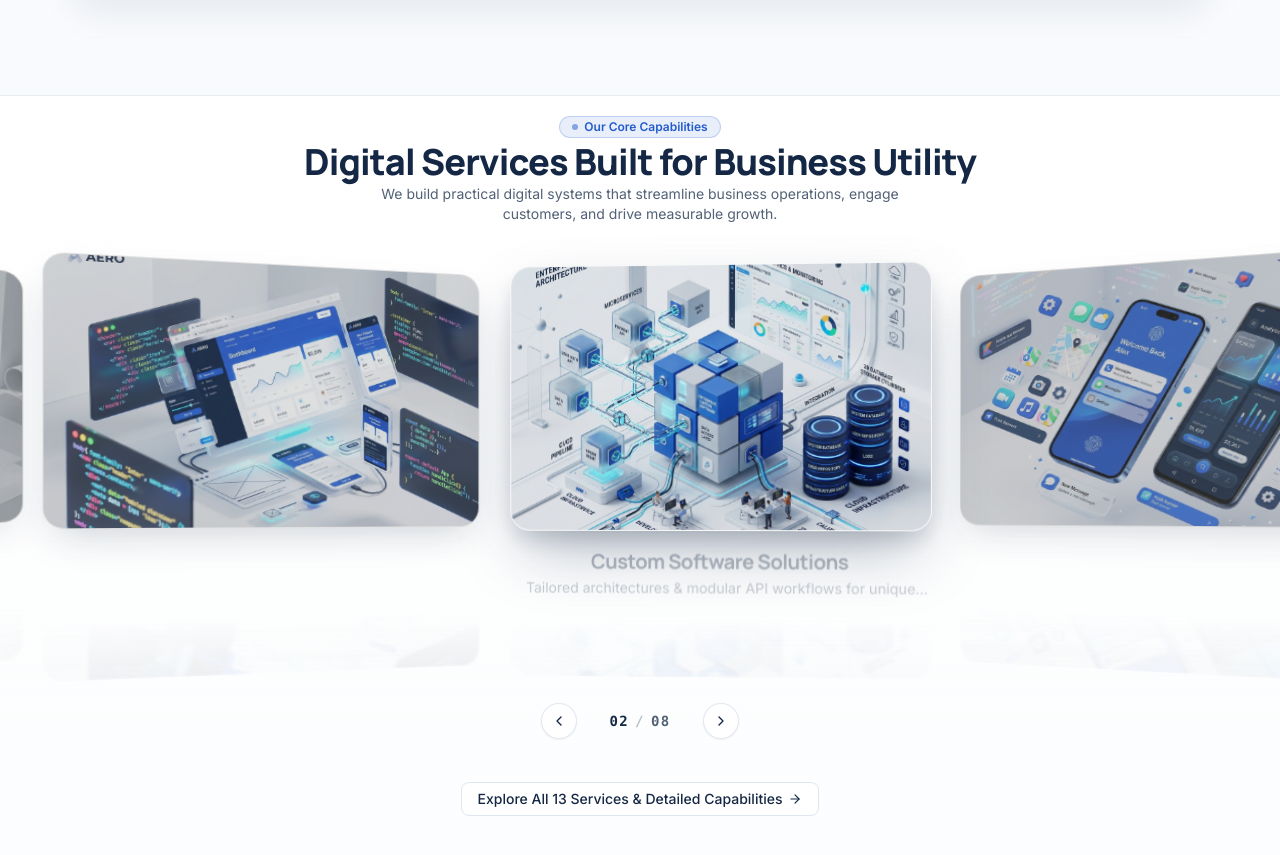
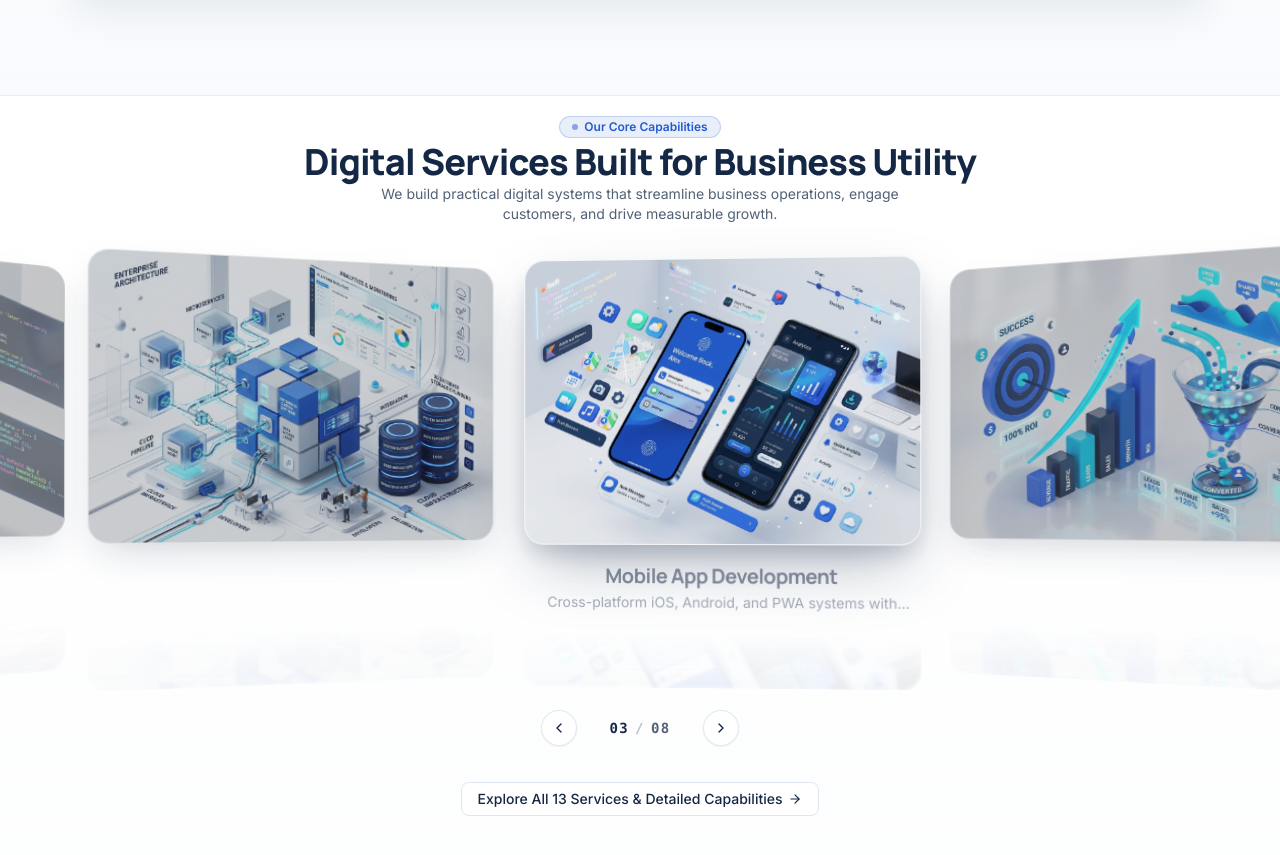
Before and after one commit to UdaySolutionsOfficial/Usolve, a React (Vite) app: page / in a window 1280 px wide. Shown: the part 1739-2594 px from the top of the page. Built offline with nearby package versions, Linux system fonts and the light colour scheme; no server answers.

Commit message:
feat(services): taller uncropped card height, bidirectional scroll-locked progression, and smooth arrow navigation

```diff
--- a/src/components/common/ConcaveCarousel.tsx
+++ b/src/components/common/ConcaveCarousel.tsx
@@ -1,5 +1,5 @@
 import React, { useRef, useState, useEffect, useCallback } from 'react';
-import { useReducedMotion } from 'framer-motion';
+import { useScroll, useSpring, useTransform, useReducedMotion } from 'framer-motion';
 import { ChevronLeft, ChevronRight } from 'lucide-react';
 import { Link } from 'react-router-dom';
 
@@ -23,8 +23,7 @@ export interface ConcaveCarouselProps {
   radius?: number; // corner radius in px, default 20
   reflection?: number; // reflection opacity, default 0.14
   dim?: number; // edge dimming factor, default 0.35
-  autoplay?: boolean; // natural automatic smooth moving loop
-  speed?: number; // continuous drift speed (panels/sec)
+  scrollTargetRef?: React.RefObject<HTMLElement | null>;
   className?: string;
 }
 
@@ -38,23 +37,16 @@ export const ConcaveCarousel: React.FC<ConcaveCarouselProps> = ({
   radius = 20,
   reflection = 0.14,
   dim = 0.35,
-  autoplay = true,
-  speed = 0.12, // Silky smooth natural drift: ~8s per card transition
+  scrollTargetRef,
   className = '',
 }) => {
   const containerRef = useRef<HTMLDivElement>(null);
   const trackRef = useRef<HTMLDivElement>(null);
   const shouldReduceMotion = useReducedMotion();
 
-  const [currentIndex, setCurrentIndex] = useState<number>(startIndex);
-  const [isDragging, setIsDragging] = useState(false);
-  const isDraggingRef = useRef(false);
-  const isHoveredRef = useRef(false);
-  const dragStartXRef = useRef(0);
-  const dragStartIndexRef = useRef(0);
-  const lastScrollYRef = useRef(typeof window !== 'undefined' ? window.scrollY : 0);
+  const totalItems = items.length;
 
-  // Initialize with exact window dimensions
+  // Viewport dimensions
   const [viewportWidth, setViewportWidth] = useState(() =>
     typeof window !== 'undefined' ? window.innerWidth : 1200
   );
@@ -72,82 +64,77 @@ export const ConcaveCarousel: React.FC<ConcaveCarouselProps> = ({
     return () => window.removeEventListener('resize', handleResize);
   }, []);
 
-  const totalItems = items.length;
-
-  // INCREASED HEIGHT & CARD SIZING:
-  // Taller panel height with 1.26 aspect ratio ensures the 3D artwork inside
-  // is 100% visible vertically with NO top/bottom cropping.
+  // SUBSTANTIALLY INCREASED CARD HEIGHT:
+  // Taller portrait/semi-square aspect ratio (~1.12) ensures images are
+  // fully visible with plenty of vertical height and zero cropping.
   let panelHeight: number;
-  if (viewportHeight < 620) {
-    panelHeight = 245;
-  } else if (viewportHeight < 720) {
-    panelHeight = 290;
-  } else if (viewportHeight < 850) {
-    panelHeight = 330;
+  if (viewportHeight < 640) {
+    panelHeight = 260;
+  } else if (viewportHeight < 740) {
+    panelHeight = 310;
+  } else if (viewportHeight < 880) {
+    panelHeight = 350;
   } else if (viewportHeight < 1050) {
-    panelHeight = 365;
+    panelHeight = 385;
   } else {
-    panelHeight = 400;
+    panelHeight = 420;
   }
 
-  // Mobile constraint
+  // Mobile width constraint
   if (viewportWidth < 500) {
-    panelHeight = Math.min(panelHeight, Math.round((viewportWidth - 48) / 1.26));
+    panelHeight = Math.min(panelHeight, Math.round((viewportWidth - 48) / 1.12));
   }
 
-  // 1.26 aspect ratio perfectly matches the 1200x896 source images vertically
-  const aspect = 1.26;
+  // 1.12 aspect ratio gives tall, prominent cards where full artwork is visible
+  const aspect = 1.12;
   const panelWidth = Math.round(panelHeight * aspect);
 
-  // NATURAL AUTOMATIC SMOOTH MOVING LOOP (Autoplay Drift)
-  // Buttery smooth requestAnimationFrame loop that continuously drifts across cards
-  useEffect(() => {
-    if (!autoplay || shouldReduceMotion) return;
+  // SCROLL-DRIVEN BIDIRECTIONAL CONTROL:
+  // Scroll down moves 1 -> 2 -> ... -> n, then scrolls away to next content.
+  // Scroll up reverses n -> n-1 -> ... -> 1, then scrolls back up to previous content.
+  const targetRef = scrollTargetRef || containerRef;
+  const { scrollYProgress } = useScroll({
+    target: targetRef as React.RefObject<HTMLElement>,
+    offset: ['start start', 'end end'],
+  });
 
-    let animId: number;
-    let lastTime = performance.now();
+  // Map scroll progress [0, 1] directly to [0, totalItems - 1]
+  const scrollIndex = useTransform(scrollYProgress, [0, 1], [0, totalItems - 1]);
 
-    const loop = (now: number) => {
-      const dt = Math.min(0.1, (now - lastTime) / 1000); // capped delta time in seconds
-      lastTime = now;
+  // Manual arrow clicks and drag offset
+  const [manualOffset, setManualOffset] = useState<number>(startIndex);
+  const [isDragging, setIsDragging] = useState(false);
+  const isDraggingRef = useRef(false);
+  const dragStartXRef = useRef(0);
+  const dragStartCurrentRef = useRef(0);
 
-      if (!isDraggingRef.current && !isHoveredRef.current) {
-        setCurrentIndex((prev) => prev + speed * dt);
-      }
+  // Active continuous index combining scroll and manual interaction
+  const [currentIndex, setCurrentIndex] = useState<number>(startIndex);
 
-      animId = requestAnimationFrame(loop);
-    };
+  // Smooth spring for buttery motion
+  const smoothScrollIndex = useSpring(scrollIndex, {
+    stiffness: 85,
+    damping: 24,
+    mass: 0.28,
+  });
 
-    animId = requestAnimationFrame(loop);
-    return () => cancelAnimationFrame(animId);
-  }, [autoplay, speed, shouldReduceMotion]);
-
-  // ON-SCROLL SYNC:
-  // When the user scrolls vertically, the carousel smoothly advances with the scroll
+  // Sync scroll position with current index when not dragging
   useEffect(() => {
     if (shouldReduceMotion) return;
+    const unsub = smoothScrollIndex.on('change', (val) => {
+      if (!isDraggingRef.current) {
+        setCurrentIndex(val + manualOffset);
+      }
+    });
+    return () => unsub();
+  }, [smoothScrollIndex, manualOffset, shouldReduceMotion]);
 
-    const handleScroll = () => {
-      const currentY = window.scrollY;
-      const deltaY = currentY - lastScrollYRef.current;
-      lastScrollYRef.current = currentY;
-
-      // Only advance if there is scroll movement and not currently dragging
-      if (Math.abs(deltaY) > 0.5 && !isDraggingRef.current) {
-        setCurrentIndex((prev) => prev + deltaY * 0.0028);
-      }
-    };
-
-    window.addEventListener('scroll', handleScroll, { passive: true });
-    return () => window.removeEventListener('scroll', handleScroll);
-  }, [shouldReduceMotion]);
-
-  // Pointer drag gestures with infinite wrapping
+  // Pointer drag gestures
   const handlePointerDown = (e: React.PointerEvent) => {
     setIsDragging(true);
     isDraggingRef.current = true;
     dragStartXRef.current = e.clientX;
-    dragStartIndexRef.current = currentIndex;
+    dragStartCurrentRef.current = currentIndex;
     (e.target as HTMLElement).setPointerCapture?.(e.pointerId);
   };
 
@@ -155,7 +142,7 @@ export const ConcaveCarousel: React.FC<ConcaveCarouselProps> = ({
     if (!isDraggingRef.current) return;
     const deltaX = e.clientX - dragStartXRef.current;
     const pxPerCard = panelWidth + gap;
-    const newIdx = dragStartIndexRef.current - deltaX / pxPerCard;
+    const newIdx = dragStartCurrentRef.current - deltaX / pxPerCard;
     setCurrentIndex(newIdx);
   };
 
@@ -163,23 +150,27 @@ export const ConcaveCarousel: React.FC<ConcaveCarouselProps> = ({
     if (!isDraggingRef.current) return;
     setIsDragging(false);
     isDraggingRef.current = false;
-    // Smoothly snap to nearest integer card
-    setCurrentIndex((prev) => Math.round(prev));
+    // Snap cleanly to nearest integer
+    const target = Math.round(currentIndex);
+    const scrollVal = smoothScrollIndex.get();
+    setManualOffset(target - scrollVal);
+    setCurrentIndex(target);
   };
 
-  // Button navigation with endless loop
+  // Arrow button clicks: smoothly moves cards forward or backward
   const goToNext = useCallback(() => {
+    setManualOffset((prev) => prev + 1);
     setCurrentIndex((prev) => Math.round(prev) + 1);
   }, []);
 
   const goToPrev = useCallback(() => {
+    setManualOffset((prev) => prev - 1);
     setCurrentIndex((prev) => Math.round(prev) - 1);
   }, []);
 
   // 3D Geometry calculations matching React Bits Pro Concave Carousel:
   const stepAngleDeg = 28 * Math.max(0.65, curvature);
   const stepAngleRad = (stepAngleDeg * Math.PI) / 180;
-  // Circumradius for exact physical gap between adjacent curved panels
   const cylinderRadius = Math.round(
     (panelWidth + gap) / (2 * Math.sin(stepAngleRad / 2 || 0.1))
   );
@@ -190,17 +181,11 @@ export const ConcaveCarousel: React.FC<ConcaveCarouselProps> = ({
     ((Math.round(currentIndex) % totalItems) + totalItems) % totalItems;
 
   // Clear height for navigation controls below floor reflection and caption
-  const navMarginTop = Math.round(panelHeight * 0.22 + 34);
+  const navMarginTop = Math.round(panelHeight * 0.2 + 30);
 
   return (
     <div
       ref={containerRef}
-      onMouseEnter={() => {
-        isHoveredRef.current = true;
-      }}
-      onMouseLeave={() => {
-        isHoveredRef.current = false;
-      }}
       className={`relative w-full select-none ${className}`}
     >
       {/* 3D Perspective Stage Viewport */}
@@ -229,7 +214,6 @@ export const ConcaveCarousel: React.FC<ConcaveCarouselProps> = ({
         >
           {items.map((item, index) => {
             // Endless Loop Wrapping Math (1-n-1 continuous cylinder):
-            // Compute shortest circular offset on the N-card drum in range [-N/2, N/2)
             const normCurrent = ((currentIndex % totalItems) + totalItems) % totalItems;
             let delta = index - normCurrent;
             while (delta > totalItems / 2) delta -= totalItems;
@@ -237,29 +221,24 @@ export const ConcaveCarousel: React.FC<ConcaveCarouselProps> = ({
 
             const absDelta = Math.abs(delta);
 
-            // Hide cards on the far rear side (> 3.2 panels) to keep rendering smooth & clean
+            // Hide cards on the far rear side (> 3.2 panels)
             if (absDelta > 3.2) return null;
 
             const angleDeg = delta * stepAngleDeg;
             const angleRad = (angleDeg * Math.PI) / 180;
 
             // Mathematical Concave Cylinder Transformation:
-            // Center is at (0, 0, 0).
-            // Side cards curve forward along the cylinder arc (Z > 0)
-            // and turn their faces inward to the center (rotateY = -angleDeg)
             const x = cylinderRadius * Math.sin(angleRad);
             const z = cylinderRadius * (1 - Math.cos(angleRad)) * 0.6;
             const rotateY = -angleDeg;
 
-            // Visual Depth, dimming, and edge fading matching reference video:
-            // Center card is large (1.02), prominent, crisp, and elevated.
+            // Visual Depth, dimming, and edge fading
             const scale = Math.max(0.82, 1.02 - absDelta * 0.055);
             const cardOpacity = Math.max(0, 1 - Math.pow(absDelta / 3.2, 2));
             const cardBrightness = Math.max(0.65, 1 - Math.min(0.35, absDelta * dim * 0.45));
-            // Keep center card strictly on top of overlapping side panels
             const zIndex = Math.round(60 - absDelta * 10);
 
-            // Active caption visibility under active card (fades rapidly on side cards)
+            // Active caption visibility under active card
             const captionOpacity = Math.max(0, 1 - absDelta * 2.5);
 
             return (
@@ -268,6 +247,7 @@ export const ConcaveCarousel: React.FC<ConcaveCarouselProps> = ({
                 onClick={(e) => {
                   if (absDelta > 0.4) {
                     e.preventDefault();
+                    setManualOffset((prev) => prev + delta);
                     setCurrentIndex((prev) => prev + delta);
                   }
                 }}
@@ -285,7 +265,7 @@ export const ConcaveCarousel: React.FC<ConcaveCarouselProps> = ({
                     : 'transform 0.3s cubic-bezier(0.2, 0.9, 0.3, 1), opacity 0.22s ease-out, filter 0.22s ease-out',
                 }}
               >
-                {/* 3D Depth Card: 100% PURE, CLEAN FULL-BLEED ARTWORK (TALLER HEIGHT FOR FULL IMAGE VIEW) */}
+                {/* 3D Depth Card: TALL, PROMINENT FULL-BLEED ARTWORK */}
                 <Link
                   to={item.link}
                   className="relative w-full h-full block rounded-[18px] sm:rounded-[22px] overflow-hidden shadow-2xl transition-transform duration-300 group-hover:scale-[1.02] border border-white/20 bg-white"
@@ -297,7 +277,7 @@ export const ConcaveCarousel: React.FC<ConcaveCarouselProps> = ({
                         : '0 16px 36px -12px rgba(20, 39, 68, 0.22)',
                   }}
                 >
-                  {/* Full-bleed 3D Render Image - Tall, uncropped, 100% visible vertical view */}
+                  {/* Full-bleed 3D Render Image - Tall uncropped view */}
                   <img
                     src={item.image}
                     alt={item.title}
@@ -312,7 +292,7 @@ export const ConcaveCarousel: React.FC<ConcaveCarouselProps> = ({
                     aria-hidden="true"
                     className="absolute top-full left-0 right-0 overflow-hidden pointer-events-none select-none mt-1 sm:mt-1.5"
                     style={{
-                      height: `${Math.round(panelHeight * 0.22)}px`,
+                      height: `${Math.round(panelHeight * 0.2)}px`,
                       transform: 'scaleY(-1)',
                       opacity: reflection * Math.max(0, 1 - absDelta * 0.25),
                       maskImage:
@@ -335,7 +315,7 @@ export const ConcaveCarousel: React.FC<ConcaveCarouselProps> = ({
                   </div>
                 )}
 
-                {/* Caption Directly Under Card (Identical to Reference Video) */}
+                {/* Caption Directly Under Card */}
                 <div
                   className="w-full text-center mt-3 sm:mt-4 select-none pointer-events-none transition-opacity duration-200"
                   style={{
--- a/src/components/home/ServicesOverview.tsx
+++ b/src/components/home/ServicesOverview.tsx
@@ -86,7 +86,7 @@ export const ServicesOverview: React.FC = () => {
       ref={sectionRef}
       id="services-showcase"
       aria-label="Digital Services Built for Business Utility"
-      className="relative min-h-[220vh] bg-gradient-to-b from-brand-bg via-brand-bg-alt/30 to-brand-bg border-b border-brand-border/70"
+      className="relative min-h-[280vh] bg-gradient-to-b from-brand-bg via-brand-bg-alt/30 to-brand-bg border-b border-brand-border/70"
     >
       {/* Sticky Viewport Container - Perfectly sized to fit any Windows screen, laptop, or mobile without clipping */}
       <div className="sticky top-14 sm:top-16 h-[calc(100vh-3.5rem)] sm:h-[calc(100vh-4rem)] max-h-[100dvh] flex flex-col justify-between py-2 sm:py-3 px-4 overflow-hidden">
@@ -116,8 +116,7 @@ export const ServicesOverview: React.FC = () => {
             radius={20} // Panel corner radius
             reflection={0.14} // Studio floor reflection
             dim={0.35} // Edge dimming
-            autoplay={true} // Natural automatic smooth moving loop
-            speed={0.12} // Gentle continuous drift
+            scrollTargetRef={sectionRef}
           />
         </div>
 
```
